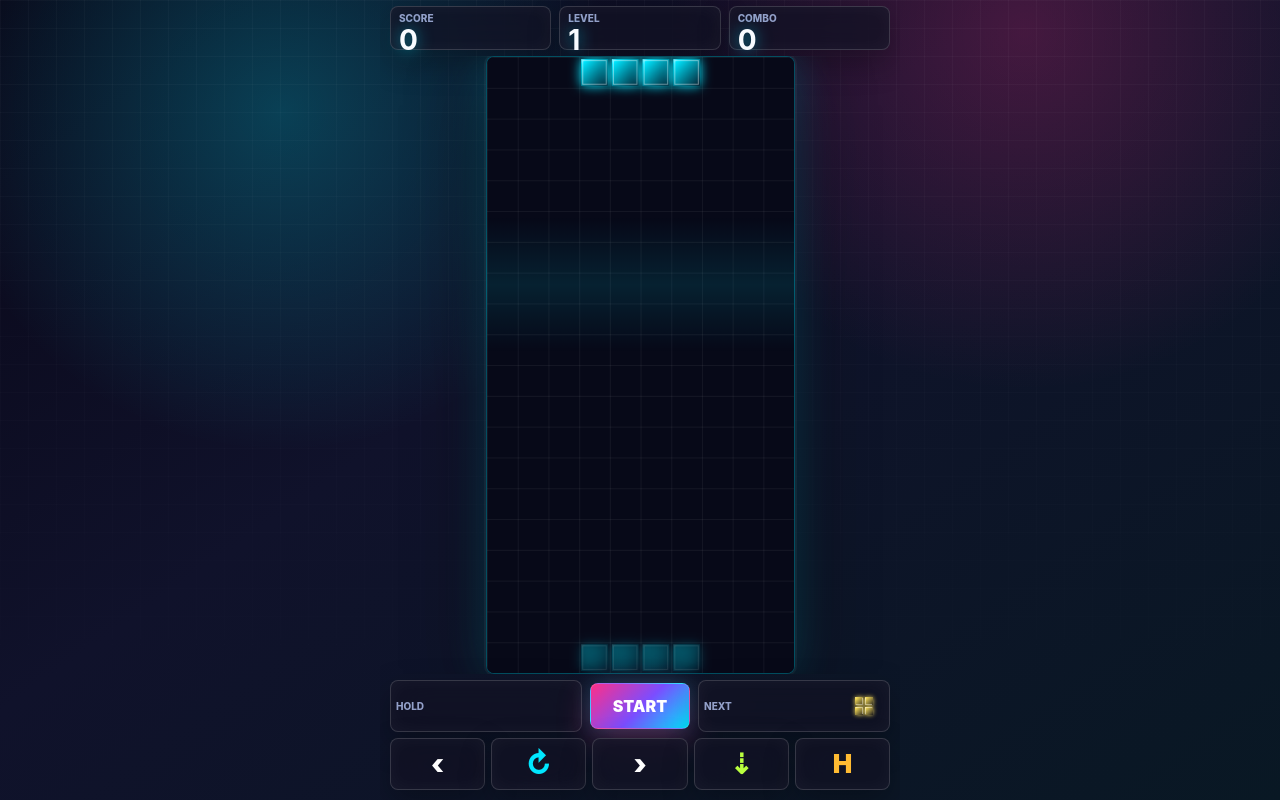
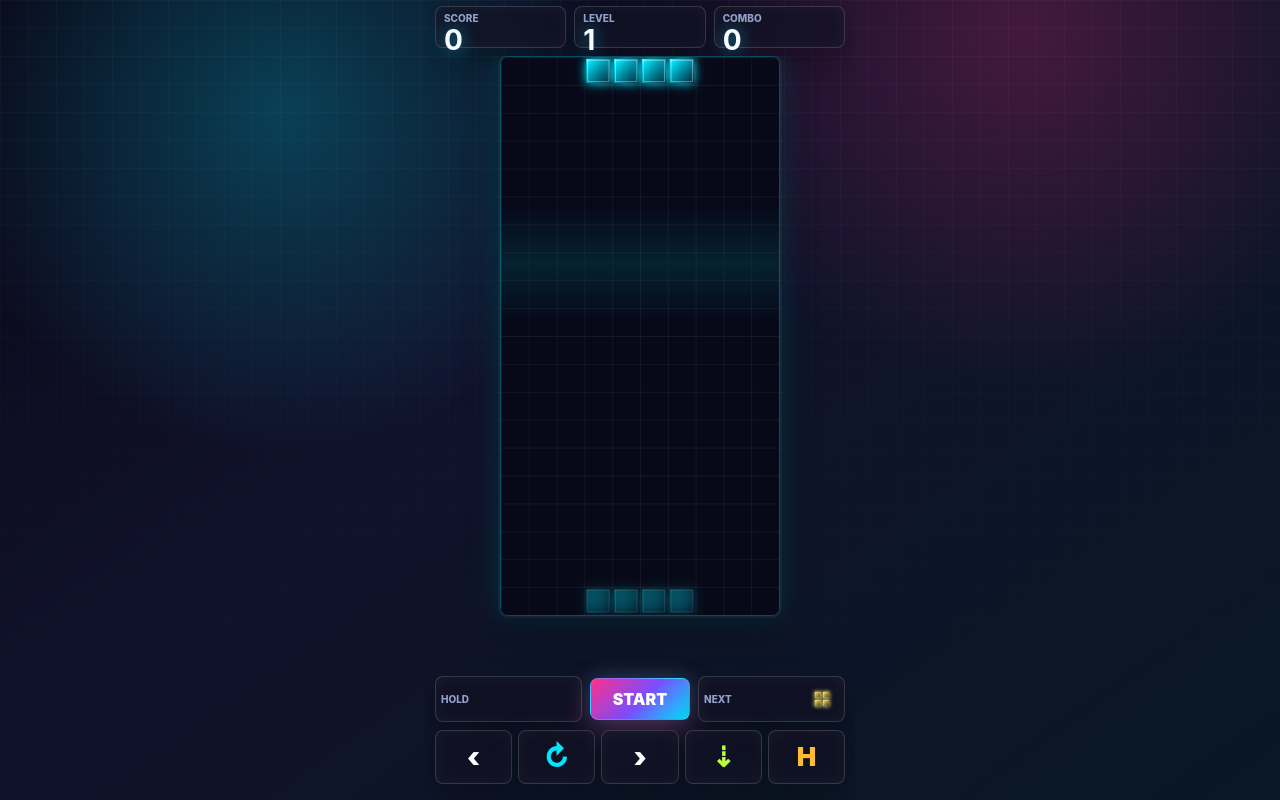
Before and after one commit to alsghsmh/tetris, a plain HTML site: page index.html in a window 1280 px wide. Drawn offline with Linux system fonts and the light colour scheme.

Commit message:
Prevent controls from covering board

```diff
--- a/styles.css
+++ b/styles.css
@@ -53,10 +53,10 @@ button {
   height: 100svh;
   height: 100dvh;
   margin: 0 auto;
-  padding: max(6px, env(safe-area-inset-top)) 10px max(10px, env(safe-area-inset-bottom));
+  padding: max(6px, env(safe-area-inset-top)) 10px max(12px, env(safe-area-inset-bottom));
   display: grid;
-  grid-template-rows: 44px minmax(0, 1fr) 52px 52px;
-  gap: 6px;
+  grid-template-rows: 42px minmax(0, 1fr) 46px 54px;
+  gap: 8px;
   overflow: hidden;
 }
 
@@ -80,7 +80,7 @@ button {
 
 .topbar > div {
   min-height: 0;
-  height: 44px;
+  height: 42px;
   padding: 5px 8px;
   border-radius: 8px;
 }
@@ -105,16 +105,17 @@ strong {
   position: relative;
   min-height: 0;
   display: grid;
-  place-items: center;
+  place-items: start center;
   overflow: hidden;
+  padding-bottom: 10px;
 }
 
 #board,
 #fx {
   width: auto;
-  height: min(100%, 168vw);
+  height: min(calc(100% - 10px), 158vw, 620px);
   max-width: 84vw;
-  max-height: 100%;
+  max-height: calc(100% - 10px);
   aspect-ratio: 1 / 2;
   border-radius: 8px;
 }
@@ -124,8 +125,8 @@ strong {
   border: 1px solid rgba(0, 231, 255, 0.32);
   box-shadow:
     0 0 0 2px rgba(255, 255, 255, 0.04),
-    0 22px 80px rgba(0, 0, 0, 0.48),
-    0 0 42px rgba(0, 231, 255, 0.24);
+    0 12px 36px rgba(0, 0, 0, 0.42),
+    0 0 30px rgba(0, 231, 255, 0.2);
 }
 
 #fx,
@@ -137,9 +138,9 @@ strong {
 
 .scanline {
   width: auto;
-  height: min(100%, 168vw);
+  height: min(calc(100% - 10px), 158vw, 620px);
   max-width: 84vw;
-  max-height: 100%;
+  max-height: calc(100% - 10px);
   aspect-ratio: 1 / 2;
   border-radius: 8px;
   overflow: hidden;
@@ -183,7 +184,7 @@ strong {
 }
 
 .mini {
-  height: 52px;
+  height: 46px;
   border-radius: 8px;
   padding: 5px;
   display: grid;
@@ -193,14 +194,14 @@ strong {
 }
 
 .mini canvas {
-  width: 40px;
-  height: 40px;
+  width: 34px;
+  height: 34px;
   justify-self: end;
 }
 
 .primary {
   min-width: 100px;
-  height: 46px;
+  height: 42px;
   border-radius: 8px;
   background: linear-gradient(135deg, var(--hot), #7b4dff 52%, var(--cyan));
   color: #fff;
@@ -212,7 +213,7 @@ strong {
   display: grid;
   grid-template-columns: repeat(5, 1fr);
   gap: 6px;
-  height: 52px;
+  height: 54px;
   min-height: 0;
 }
 
@@ -270,14 +271,14 @@ strong {
 
 @media (max-height: 690px) {
   .game-shell {
-    grid-template-rows: 38px minmax(0, 1fr) 44px 48px;
-    gap: 5px;
+    grid-template-rows: 36px minmax(0, 1fr) 38px 48px;
+    gap: 6px;
     padding-left: 8px;
     padding-right: 8px;
   }
 
   .topbar > div {
-    height: 38px;
+    height: 36px;
     padding: 4px 7px;
   }
 
@@ -290,23 +291,38 @@ strong {
   }
 
   .mini {
-    height: 44px;
-    padding: 5px;
+    height: 38px;
+    padding: 4px;
   }
 
   .mini canvas {
-    width: 34px;
-    height: 34px;
+    width: 28px;
+    height: 28px;
   }
 
   .primary {
     min-width: 86px;
-    height: 40px;
+    height: 36px;
   }
 
   #board,
   #fx,
   .scanline {
-    max-width: 80vw;
+    height: min(calc(100% - 12px), 154vw);
+    max-width: 78vw;
   }
 }
+
+@media (min-width: 700px) {
+  .game-shell {
+    width: min(100vw, 430px);
+    grid-template-rows: 42px minmax(0, 1fr) 46px 58px;
+  }
+
+  #board,
+  #fx,
+  .scanline {
+    height: min(calc(100% - 14px), 560px);
+    max-width: 320px;
+  }
+}
```
